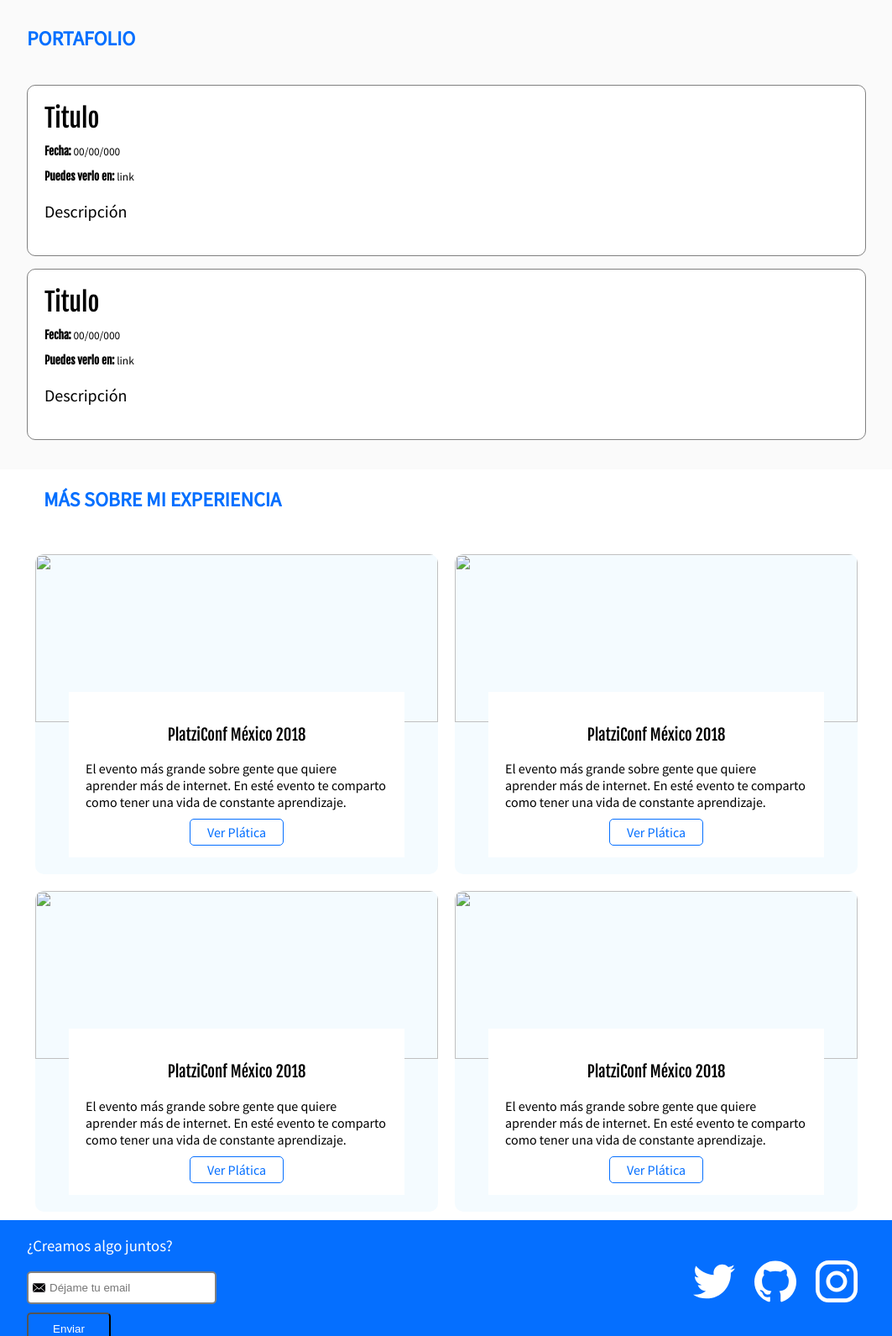
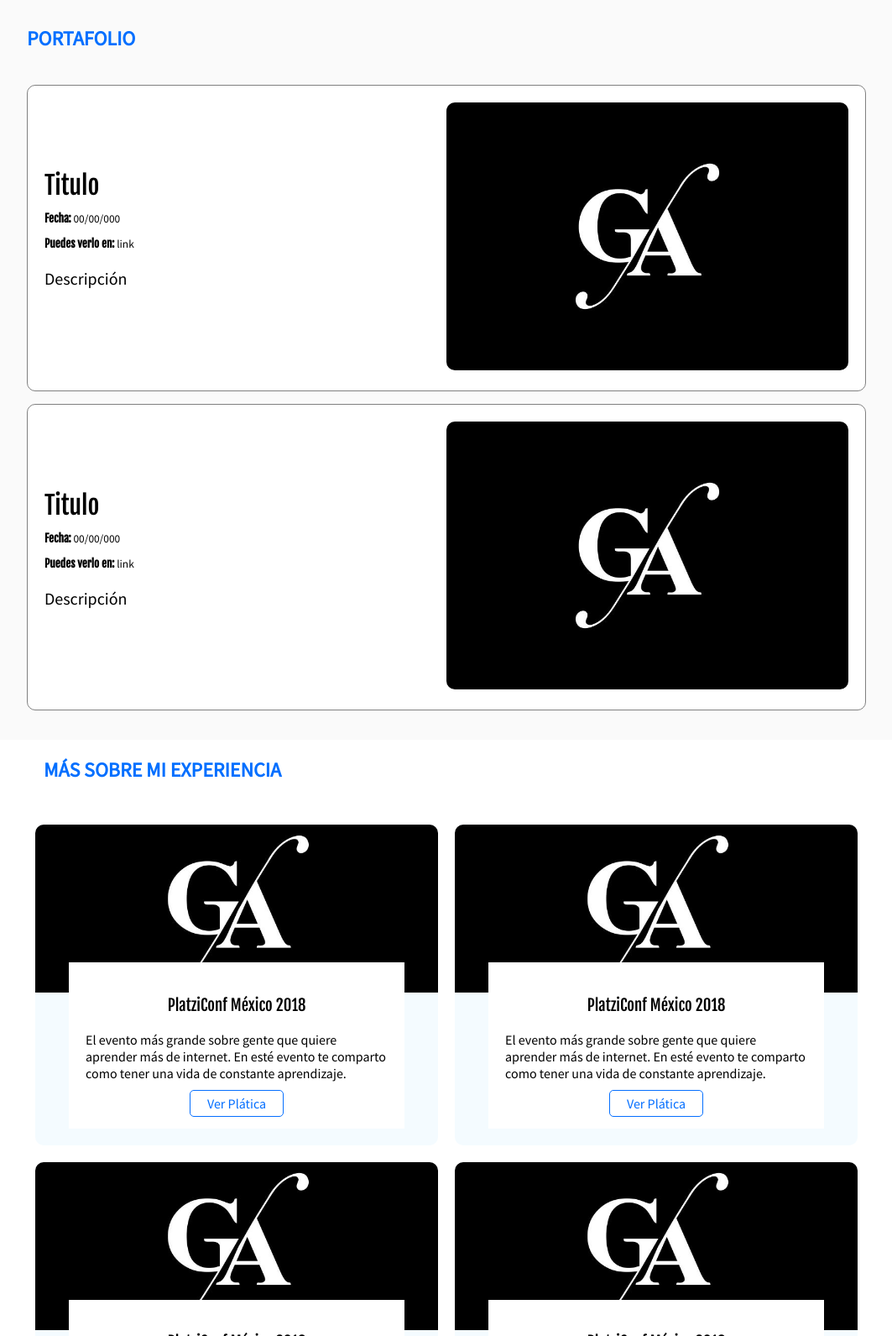
Before and after one commit to AlejandroGual/Patzi-proyectos, a plain HTML site: page portafolio/index.html in a window 1280 px wide. Shown: the part 380-1971 px from the top of the page at 84% size, without its empty margins (108-1171 px from the left). Drawn offline with Linux system fonts and the light colour scheme.

Commit message:
.html del portotipo del proyecto terminado

```diff
--- a/portafolio/index.html
+++ b/portafolio/index.html
@@ -6,16 +6,18 @@
     <link rel="icon" type="image/png" href="./images/ga.logo.jfif" />
     <link href="https://fonts.googleapis.com/css?family=Fjalla+One|Source+Sans+Pro" rel="stylesheet">
     <link rel="stylesheet" href="css/estilos.css">
+    <!-- <link rel="stylesheet" href="./css/media.css"> -->
     <link rel="shortcut icon" href="./images/backgraund.jpg" type="image/x-icon">
     <!-- <meta name="viewport" content="whidth=device-width, initial-scale=0 - 1"> -->
     <!--<link rel="stylesheet" href="./css/media.css" media="screen and (max-width:768px)"> forma de insertar un media querie-->
-    <link rel="stylesheet" href="./css/media.css">
+
   </head>
   <body>
+
     <header class="header">
       <div class="container">
         <figure class="logo">
-          <img src="" alt="" />
+          <img src="./images/backgraund.jpg" alt="" />
         </figure>
         <nav class="menu">
           <ol>
@@ -51,7 +53,7 @@
           <p class="project-description">Descripción</p>
         </div>
         <figure class="project-imageContainer">
-          <img class="project-image" width="500" src="" alt="">
+          <img class="project-image" width="500" src="./images/backgraund.jpg" alt="">
         </figure>
       </article>
       <article class="project">
@@ -62,7 +64,7 @@
           <p class="project-description">Descripción</p>
         </div>
         <figure class="project-imageContainer">
-          <img class="project-image" width="500" src="" alt="">
+          <img class="project-image" width="500" src="./images/backgraund.jpg" alt="">
         </figure>
       </article>
       </div>
@@ -75,7 +77,7 @@
       <div class="container">
         <article class="event">
           <figure class="event-imageContainer">
-            <img class="event-image" src="images/platzi-conf.jpg" width="500" />
+            <img class="event-image" src="./images/backgraund.jpg" width="500" />
           </figure>
           <div class="event-detail">
             <h3 class="event-title">PlatziConf México 2018</h3>
@@ -85,7 +87,7 @@
         </article>
         <article class="event">
           <figure class="event-imageContainer">
-            <img class="event-image" src="images/platzi-conf.jpg" width="500" />
+            <img class="event-image" src="./images/backgraund.jpg" width="500" />
           </figure>
           <div class="event-detail">
             <h3 class="event-title">PlatziConf México 2018</h3>
@@ -95,7 +97,7 @@
         </article>
         <article class="event">
           <figure class="event-imageContainer">
-            <img class="event-image" src="images/platzi-conf.jpg" width="500" />
+            <img class="event-image" src="./images/backgraund.jpg" width="500" />
           </figure>
           <div class="event-detail">
             <h3 class="event-title">PlatziConf México 2018</h3>
@@ -105,7 +107,7 @@
         </article>
         <article class="event">
           <figure class="event-imageContainer">
-            <img class="event-image" src="images/platzi-conf.jpg" width="500" />
+            <img class="event-image" src="./images/backgraund.jpg" width="500" />
           </figure>
           <div class="event-detail">
             <h3 class="event-title">PlatziConf México 2018</h3>
```
